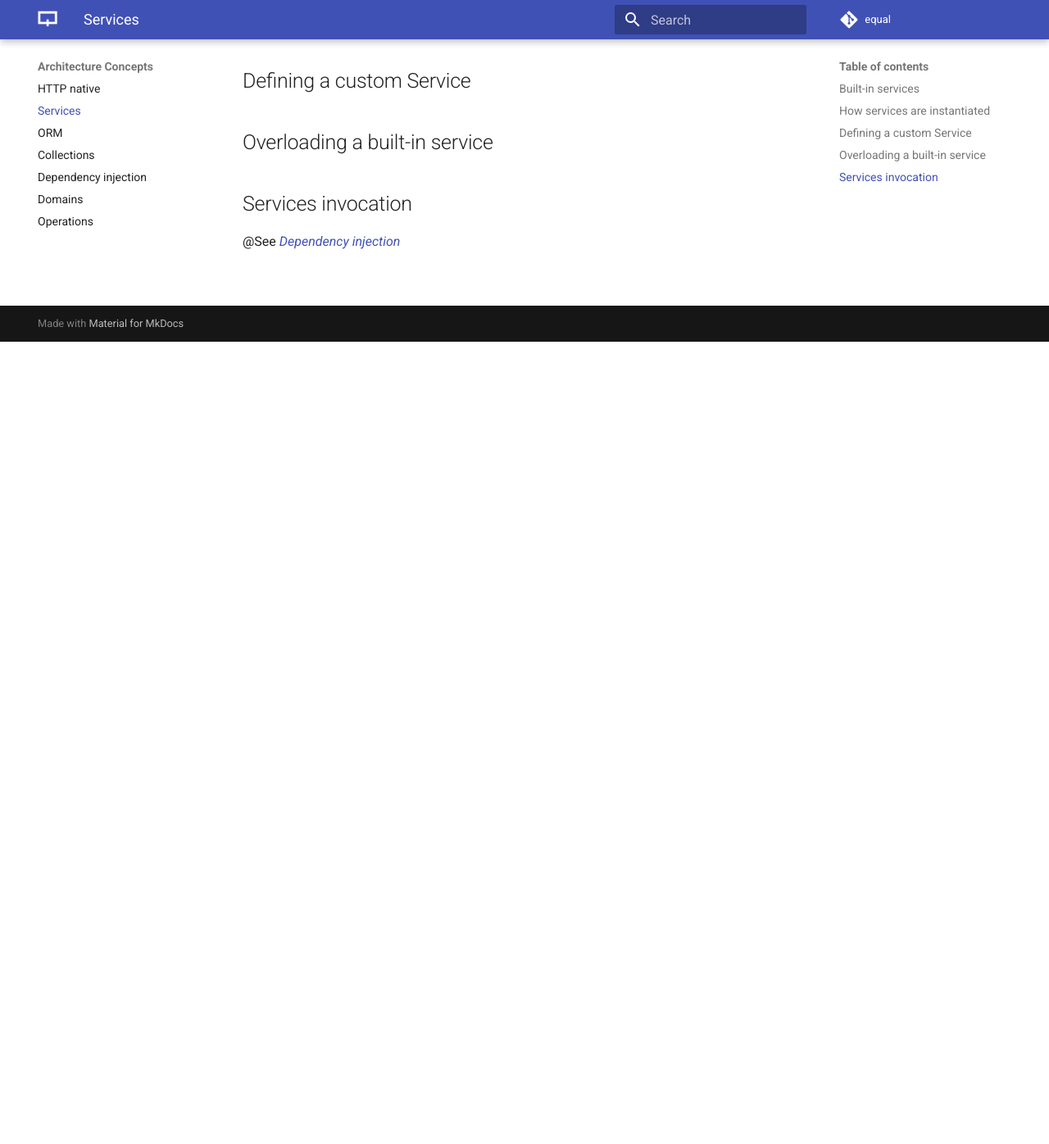
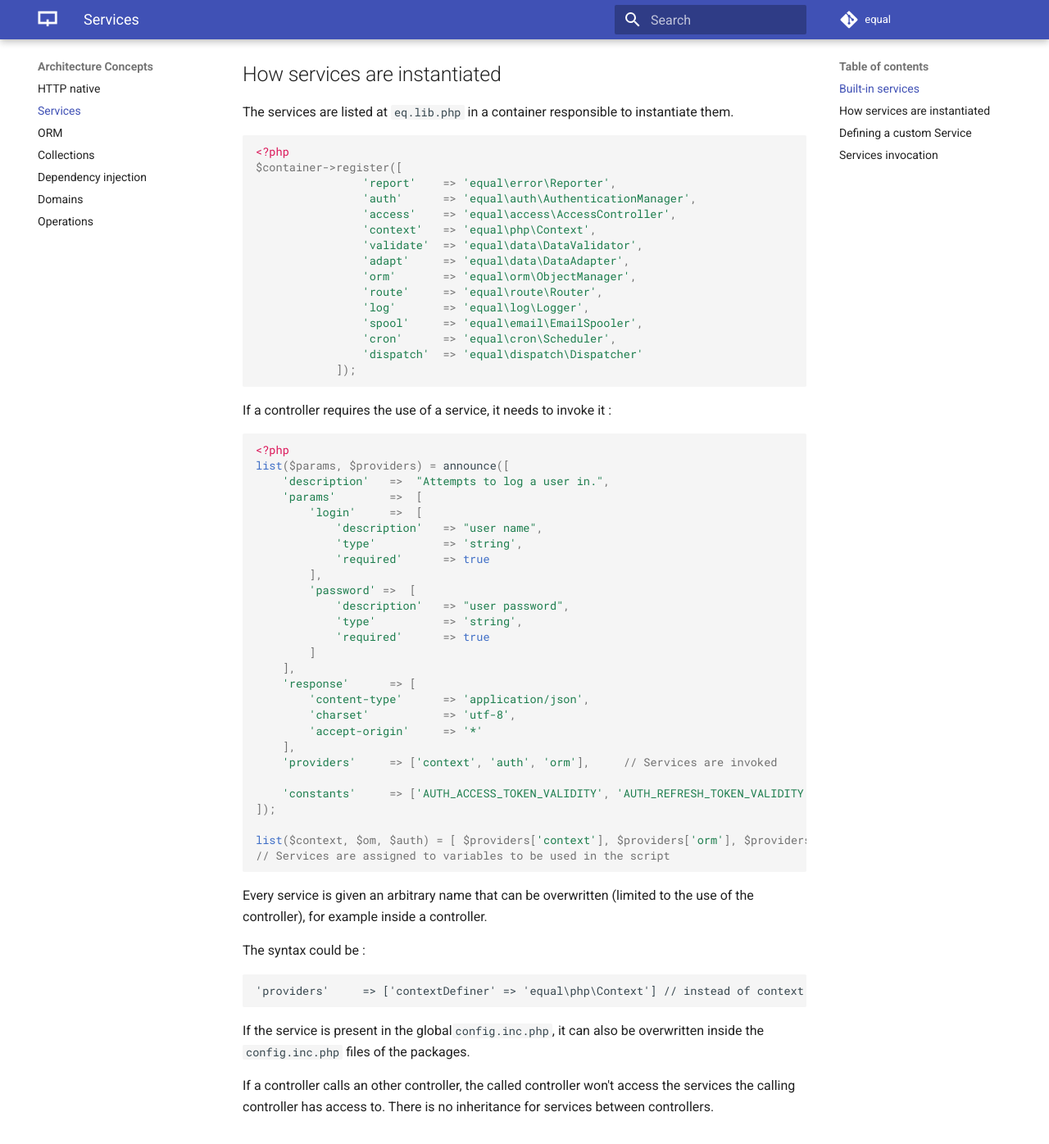
Before and after one commit to equalframework/equal-doc, an MkDocs documentation site: the page built from docs/architecture-concepts/services.md, in a window 1280 px wide and 1400 px high, scrolled down 1067 px. Shown: the top 1396 px of the window at 82% size. Built offline with MkDocs 1.6.1 and Material for MkDocs 9.7.7, drawn with Linux system fonts in a browser that asks for light colours; comment, search, counter and statistics services are not loaded; before the commit the page ends 1484 px from its top, so only the background shows below that; some of the changed text lies outside the part shown.

Commit message:
added doc

````diff
--- a/docs/architecture-concepts/services.md
+++ b/docs/architecture-concepts/services.md
@@ -5,9 +5,7 @@
 ## Built-in services
 
 
-Here is the full list of eQual built-in services and their purpose:
-
-
+Here is the full list of eQual built-in services and their purpose :
 
 |ID|class|description|
 |--|--|--|
@@ -17,21 +15,83 @@ Here is the full list of eQual built-in services and their purpose:
 |context|`equal\php\Context`| |
 |validate|`equal\data\DataValidator`| Checks the fields consistency of entities & controllers. |
 |adapt|`equal\data\DataAdapter`| |
-|orm|`equal\orm\ObjectManager`| |
+|orm|`equal\orm\ObjectManager`| Manages the objects (classes) |
 |route|`equal\route\Router`| Returns an existing route. |
 |spool|`equal\email\EmailSpooler`| |
 
 
 
+The 'orm' service may be accessed without DB, which is not the case for the 'auth' service which needs User objects.
+
 ## How services are instantiated
+
+The services are listed at `eq.lib.php` in a container responsible to instantiate them.
+
+```php
+<?php
+$container->register([
+                'report'    => 'equal\error\Reporter',
+                'auth'      => 'equal\auth\AuthenticationManager',
+                'access'    => 'equal\access\AccessController',
+                'context'   => 'equal\php\Context',
+                'validate'  => 'equal\data\DataValidator',
+                'adapt'     => 'equal\data\DataAdapter',
+                'orm'       => 'equal\orm\ObjectManager',
+                'route'     => 'equal\route\Router',
+                'log'       => 'equal\log\Logger',
+                'spool'     => 'equal\email\EmailSpooler',
+                'cron'      => 'equal\cron\Scheduler',
+                'dispatch'  => 'equal\dispatch\Dispatcher'
+            ]);
+```
+
+If a controller requires the use of a service, it needs to invoke it :
+
+```php
+<?php
+list($params, $providers) = announce([
+    'description'	=>	"Attempts to log a user in.",
+    'params' 		=>	[
+        'login'		=>	[
+            'description'   => "user name",
+            'type'          => 'string',
+            'required'      => true
+        ],
+        'password' =>  [
+            'description'   => "user password",
+            'type'          => 'string',
+            'required'      => true
+        ]
+    ],
+    'response'      => [
+        'content-type'      => 'application/json',
+        'charset'           => 'utf-8',
+        'accept-origin'     => '*'
+    ],
+    'providers'     => ['context', 'auth', 'orm'],     // Services are invoked
+
+    'constants'     => ['AUTH_ACCESS_TOKEN_VALIDITY', 'AUTH_REFRESH_TOKEN_VALIDITY', 'AUTH_TOKEN_HTTPS']
+]);
+
+list($context, $om, $auth) = [ $providers['context'], $providers['orm'], $providers['auth']];
+// Services are assigned to variables to be used in the script
+```
+
+Every service is given an arbitrary name that can be overwritten (limited to the use of the controller), for example inside a controller.
+
+The syntax could be :
+
+```php
+'providers'     => ['contextDefiner' => 'equal\php\Context'] // instead of context
+```
+
+If the service is present in the global`config.inc.php`, it can also be overwritten inside the `config.inc.php` files of the packages.
 
 
 
+If a controller calls an other controller, the called controller won't access the services the calling controller has access to. There is no inheritance for services between controllers.
+
 ## Defining a custom Service
-
-
-
-## Overloading a built-in service
 
 
 
````
Also changed, not shown: docs/advanced/cascade-configuration.md (+9 -0 lines), docs/advanced/logging.md (+16 -6 lines), docs/usage/controllers.md (+17 -1 lines), docs/usage/routing.md (+12 -0 lines).
